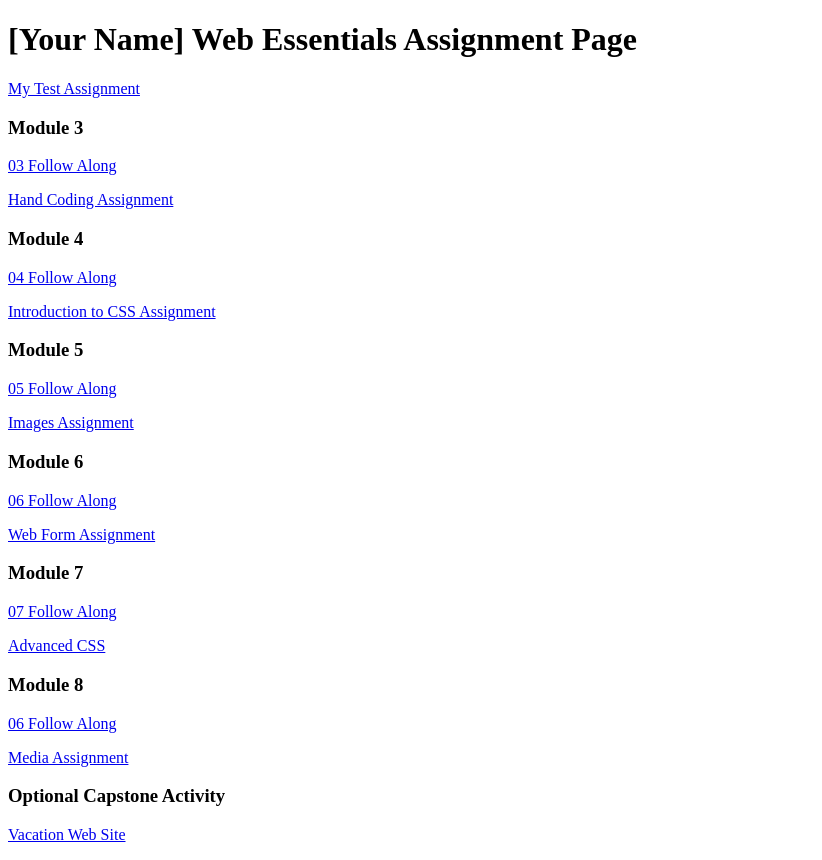
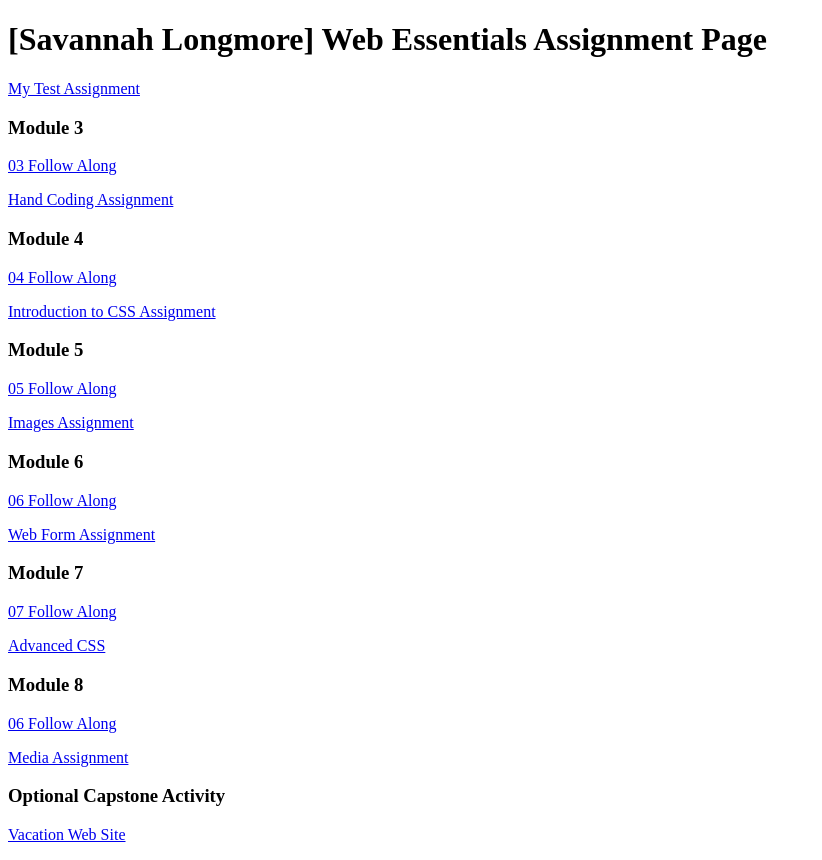
Before and after one commit to UntidyCeiling/dwdd1600, a plain HTML site: page index.html in a window 1280 px wide. Shown: the whole page, without its empty margins (0-822 px from the left). Drawn offline with Linux system fonts and the light colour scheme.

Commit message:
added my name

```diff
--- a/index.html
+++ b/index.html
@@ -6,7 +6,7 @@
 		<title>dwdd 1600 assignment list page</title>
 	</head>
 	<body>
-		<h1>[Your Name] Web Essentials Assignment Page</h1>
+		<h1>[Savannah Longmore] Web Essentials Assignment Page</h1>
 		<p><a href="01test">My Test Assignment</a></p>
 
 		<h3>Module 3</h3>
```
